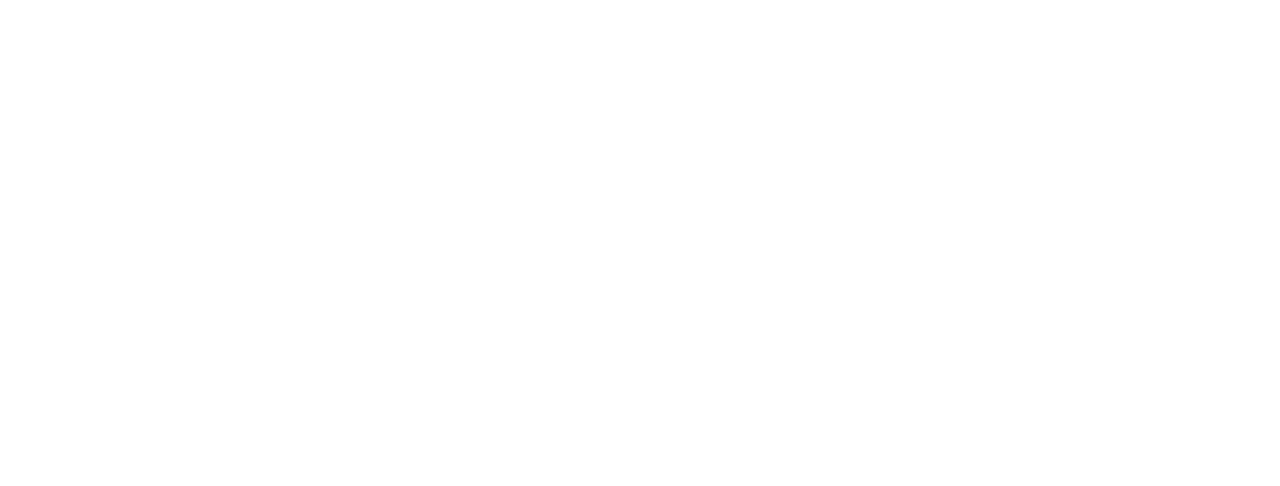
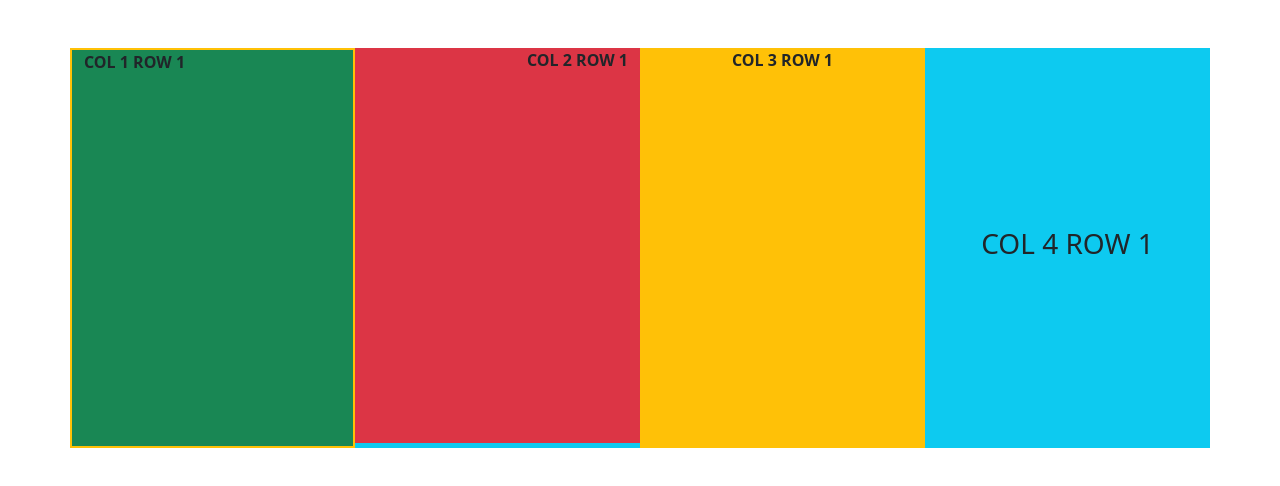
Before and after one commit to RompeTecla/reto1BootstrapGha270423, a plain HTML site: page index.html in a window 1280 px wide. Drawn offline with nearby package versions, Linux system fonts and the light colour scheme.

Commit message:
se completa el html con las etiquetas de bootstrap para replicar el ejemplo del ejercicio. Se le añade el estilo css requerido como en el ejemplo al archivo styles.css; no he conseguido darle font-italic al texto de la 4ta columna

```diff
--- a/css/styles.css
+++ b/css/styles.css
@@ -0,0 +1,8 @@
+.background-black {
+    background-color: black;
+    height: 50vh;
+    font-weight: bold;
+}
+/* .fila {
+    height: 50vh;
+} */
--- a/index.html
+++ b/index.html
@@ -11,6 +11,23 @@
     <link rel="stylesheet" href="./css/styles.css">
 </head>
 <body>
+    <div class="container mt-5">
+        <div class="containter-fluid background-black">
+            <div class="row d-flex h-100 fila">
 
+                <div class="col-3 bg-success border border-warning border-2">COL 1 ROW 1</div>
+
+                <div class="col-3 bg-danger border-bottom border-info border-5 text-end">COL 2 ROW 1</div>
+
+                <div class="col-3 bg-warning text-center">COL 3 ROW 1</div>
+
+                <div class="col-3 bg-info d-flex justify-content-center align-items-center">
+                    <h3 class="font-italic">COL 4 ROW 1</h3>
+                </div>
+
+            </div>
+        </div>
+    </div>
+</div>
 </body>
 </html>
```
